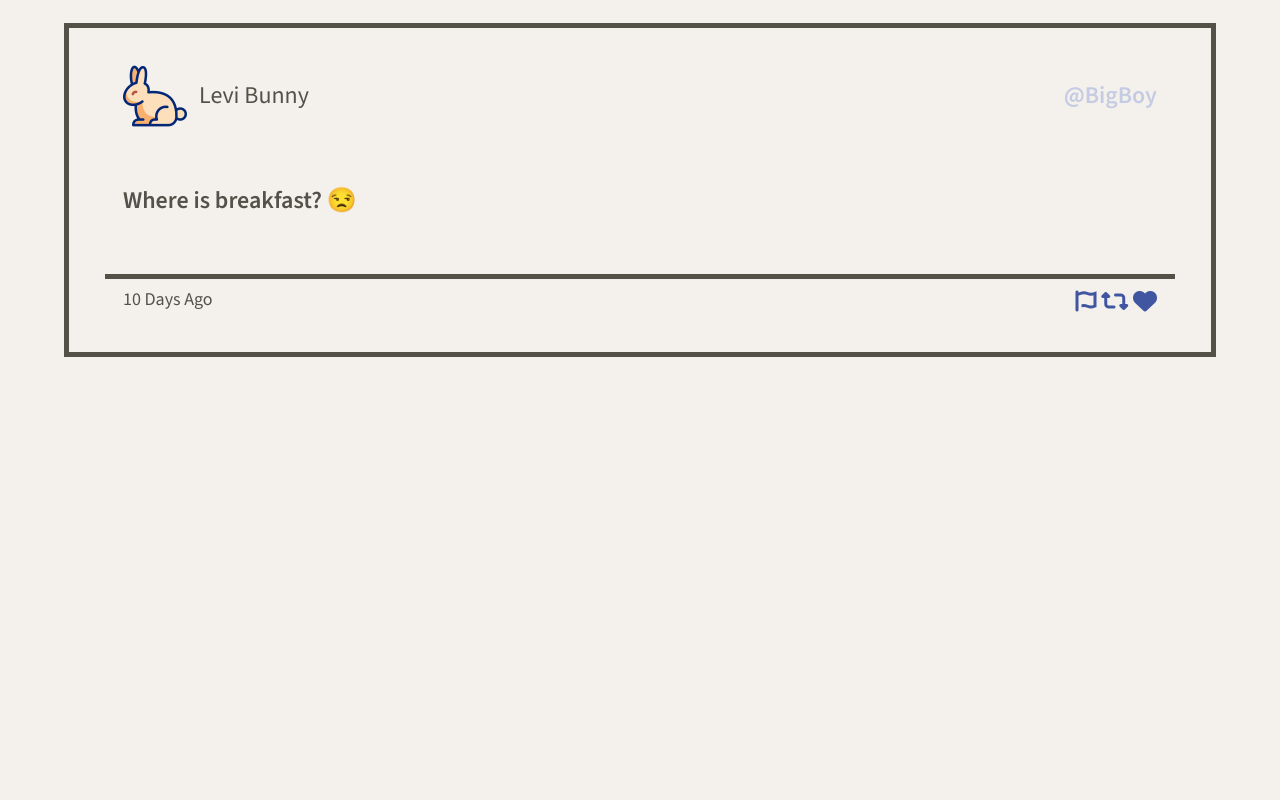
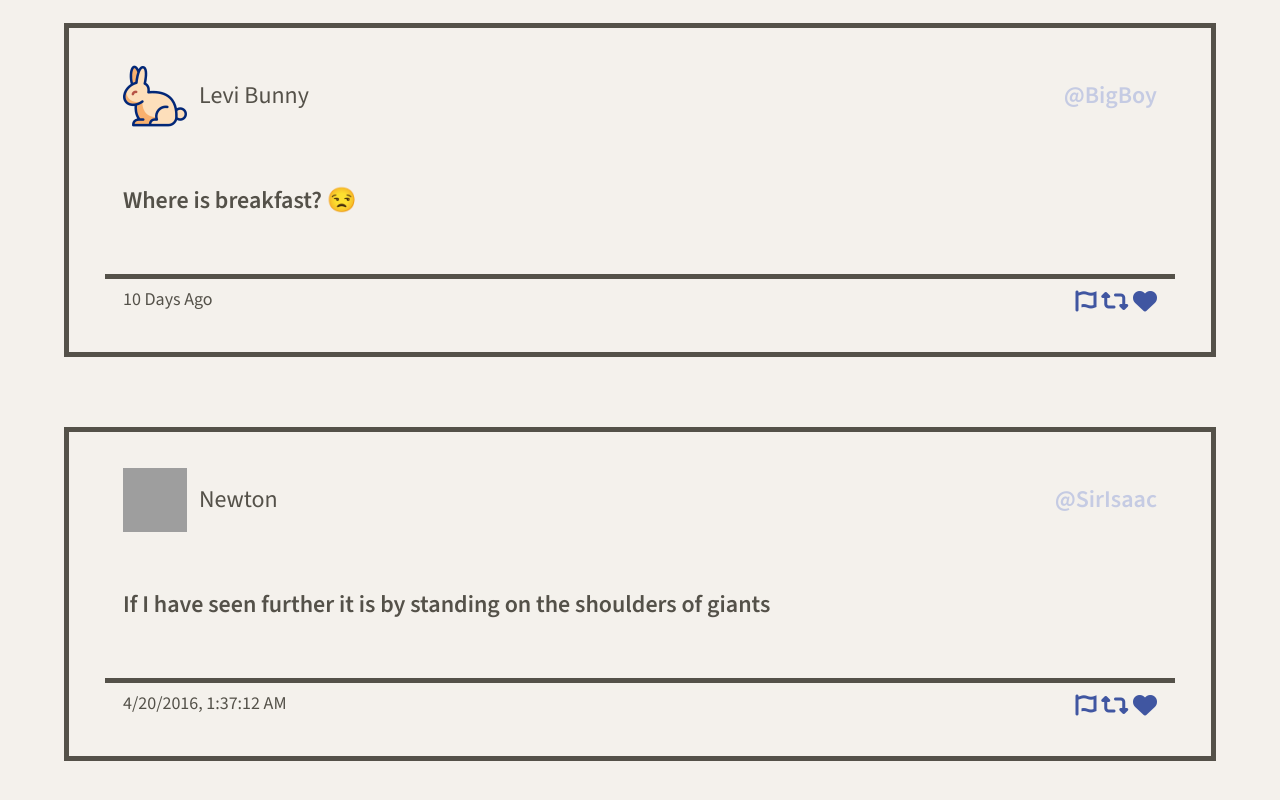
Before and after one commit to beccasbizarreadventure/tweeter, a website: page public/index.html in a window 1280 px wide. Shown: the part 824-1624 px from the top of the page. Before the commit the page ends 1181 px from the top, so only its background shows below. Drawn offline with nearby package versions, Linux system fonts and the light colour scheme; grey boxes are pictures that could not be loaded.

Commit message:
Add createTweetElement function to generate new tweets under currently posted tweets

```diff
--- a/public/index.html
+++ b/public/index.html
@@ -59,24 +59,24 @@
           </div>
         </form>
       </section>
-      <article>
+      <article class="tweet">
         <header class="tweet-header">
-            <section class="user-info">
+            <div class="user-info">
               <img src="/images/rabbit_12339224 (2).png" class="user-icon"/>
-              <div>Levi Bunny</div>
-            </section>
-              <div class="username">@BigBoy</div>
+              <span class="name">Levi Bunny</span>
+            </div>
+              <span class="handle">@BigBoy</span>
         </header>
         <div class="posted-tweet">
           <p>Where is breakfast? &#128530;</p>
         </div>
         <footer>
-          <div class="date">10 Days Ago</div>
-          <div class="icons">
+          <span class="date">10 Days Ago</span>
+          <span class="icons">
             <i class="fa-solid fa-font-awesome"></i>
             <i class="fa-solid fa-retweet"></i>
             <i class="fa-solid fa-heart"></i>
-          </div>
+          </span>
         </footer>
       </article>
     </main>
--- a/public/scripts/client.js
+++ b/public/scripts/client.js
@@ -3,3 +3,51 @@
  * jQuery is already loaded
  * Reminder: Use (and do all your DOM work in) jQuery's document ready function
  */
+$(document).ready(function() {
+const createTweetElement = function(tweetData) {
+  const $tweet = $(`
+  <article class="tweet">
+    <header class="tweet-header">
+      <div class="user-info">
+        <img src="${tweetData.user.avatars}" class="user-icon"/>
+        <span class="name">${tweetData.user.name}</span>
+      </div>
+        <span class="handle">${tweetData.user.handle}</span>
+    </header>
+    <div class="posted-tweet">
+      <p>${tweetData.content.text}</p>
+    </div>
+    <footer>
+      <span class="date">${new Date(tweetData.created_at).toLocaleString()}</span>
+      <span class="icons">
+      <i class="fa-solid fa-font-awesome"></i>
+      <i class="fa-solid fa-retweet"></i>
+      <i class="fa-solid fa-heart"></i>
+    </span>
+    </footer>
+  </article>
+  `);
+  return $tweet;
+}
+
+
+const tweetData = {
+  "user": {
+    "name": "Newton",
+    "avatars": "https://i.imgur.com/73hZDYK.png",
+      "handle": "@SirIsaac"
+    },
+  "content": {
+      "text": "If I have seen further it is by standing on the shoulders of giants"
+    },
+  "created_at": 1461116232227
+}
+
+const $tweet = createTweetElement(tweetData);
+
+// Test / driver code (temporary)
+// to see what it looks like
+$('main.container').append($tweet);
+console.log($tweet);
+console.log($('main.container')) // to add it to the page so we can make sure it's got all the right elements, classes, etc.
+});
--- a/public/styles/tweet.css
+++ b/public/styles/tweet.css
@@ -1,4 +1,4 @@
-article {
+article.tweet {
   display: flex;
   width: 100%;
   background-color: inherit;
@@ -6,9 +6,10 @@ article {
   font-weight: 400;
   border: 5px solid #545149;
   padding: 1.5em;
+  margin-bottom: 70px;
 }
 
-article:hover {
+article.tweet:hover {
   box-shadow: 10px 10px #C5CBE3;
 }
 
@@ -20,13 +21,13 @@ header.tweet-header {
   padding-right: 0.75em;
 }
 
-section.user-info {
+div.user-info {
   display: flex;
   justify-content: flex-start;
   align-items: center;
 }
 
-div.username {
+span.handle {
   font-weight: 600;
   color: #C5CBE3;
 }
@@ -54,14 +55,14 @@ footer {
   padding-right: 0.75em;
 }
 
-div.date {
+span.date {
   font-size: 0.75em;
 }
 
-div.icons {
+span.icons {
   color: #4056A1;
 }
 
-div.icons i:hover {
+span.icons i:hover {
   color: #D79922;
 }
--- a/server/data-files/initial-tweets.json
+++ b/server/data-files/initial-tweets.json
@@ -8,7 +8,7 @@
     "content": {
       "text": "If I have seen further it is by standing on the shoulders of giants"
     },
-    "created_at": 1710384687465
+    "created_at": 1710437885512
   },
   {
     "user": {
@@ -19,6 +19,6 @@
     "content": {
       "text": "Je pense , donc je suis"
     },
-    "created_at": 1710471087465
+    "created_at": 1710524285512
   }
 ]
```
